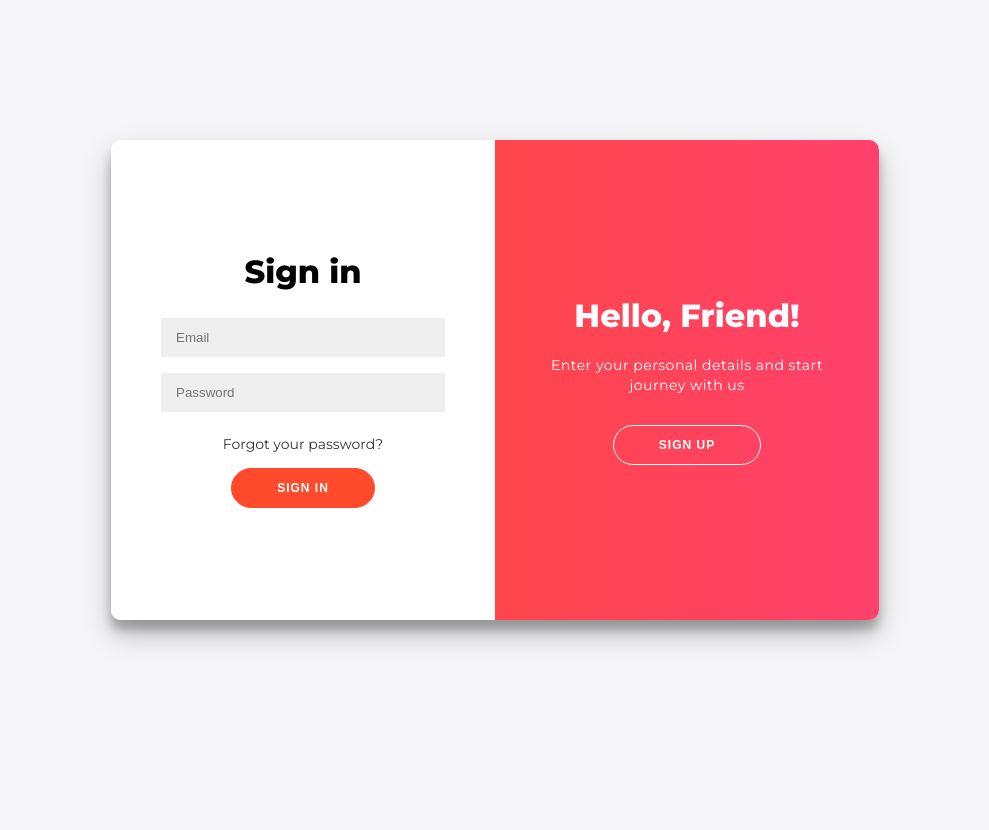
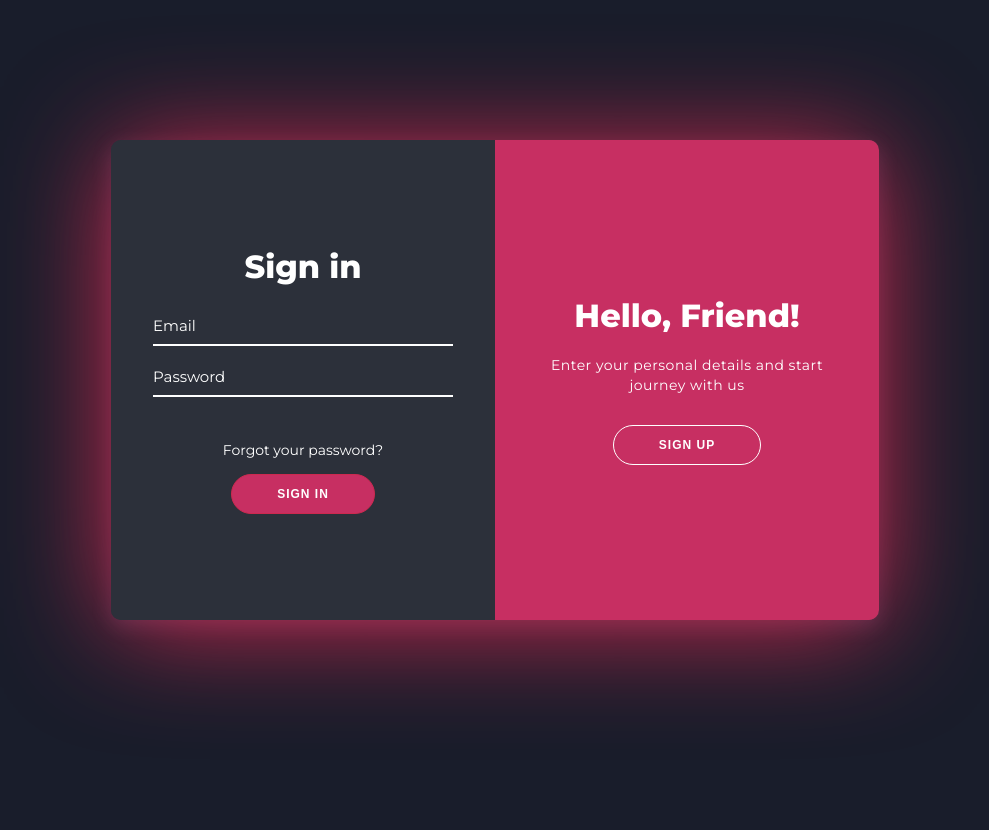
Before and after one commit to munty07/Pi-StreamingApp, a Flask app: page / in a window 1280 px wide. Shown: the whole page, without its empty margins (145-1134 px from the left). Run offline with Flask 3, Linux system fonts and the light colour scheme.

Commit message:
updated styling

```diff
--- a/project/static/css/login.css
+++ b/project/static/css/login.css
@@ -5,7 +5,7 @@
 }
 
 body {
-	background: #f6f5f7;
+	background: #191d2b;
 	display: flex;
 	justify-content: center;
 	align-items: center;
@@ -18,6 +18,7 @@ body {
 h1 {
 	font-weight: bold;
 	margin: 0;
+	color: #fff;
 }
 
 h2 {
@@ -37,20 +38,20 @@ span {
 }
 
 a {
-	color: #333;
+	color: #fff;
 	font-size: 14px;
 	text-decoration: none;
 	margin: 15px 0;
 }
 a:hover{
-	color: rgb(74, 85, 187);
+	color: #ff2770;
 	text-decoration: underline;
 }
 
 button {
 	border-radius: 20px;
-	border: 1px solid #FF4B2B;
-	background-color: #FF4B2B;
+	border: 1px solid #cd294f;
+	background-color: #c72f62;
 	color: #FFFFFF;
 	font-size: 12px;
 	font-weight: bold;
@@ -63,8 +64,10 @@ button {
 button:active {
 	transform: scale(0.95);
 }
-button:focus {
+button:focus,
+button:hover {
 	outline: none;
+	background-color: #ff2770;
 }
 button.ghost {
 	background-color: transparent;
@@ -73,7 +76,7 @@ button.ghost {
 }
 
 form {
-	background-color: #FFFFFF;
+	background-color: #2c303a;
 	display: flex;
 	align-items: center;
 	justify-content: center;
@@ -83,19 +86,49 @@ form {
 	text-align: center;
 }
 
-input {
-	background-color: #eee;
-	border: none;
-	padding: 12px 15px;
-	margin: 8px 0;
-	width: 100%;
+
+.input-box{
+    margin-bottom: 30px;
+	position: relative;
+}
+.input-box input{
+    width: 100%;
+    height: 100%;
+    background: transparent;
+    border: none;
+    outline: none;
+    color: #fff;
+    font-weight: 600;
+    border-bottom: 2px solid #fff;
+    width: 300px;
+}
+.input-box label{
+	position: absolute;
+    left: 0;
+    bottom: 10px;
+    font-size: 15px;
+    color: #fff;
+    pointer-events: none;
+    transition: all 0.3s ease;
+}
+
+.input-box input:focus ~ label,
+.input-box label.active{
+	bottom: 30px;
+    font-size: 13px;
+    color: #ff2770;
+}
+
+.input-box input:focus{
+	border-bottom: 2px solid #cd294f;
 }
 
 .container {
-	background-color: #fff;
+	background-color: #2c303a;
 	border-radius: 10px;
-  	box-shadow: 0 14px 28px rgba(0,0,0,0.25),
-			0 10px 10px rgba(0,0,0,0.22);
+  	/* box-shadow: 0 14px 28px rgba(0,0,0,0.25),
+			0 10px 10px rgba(0,0,0,0.22); */
+	box-shadow: 0 7px 111px 0 rgb(205 41 79), 0 6px 20px 0 rgba(225, 142, 217, 0.19);
 	position: relative;
 	overflow: hidden;
 	width: 768px;
@@ -156,9 +189,9 @@ input {
 }
 
 .overlay {
-	background: #FF416C;
-	background: -webkit-linear-gradient(to right, #FF4B2B, #FF416C);
-	background: linear-gradient(to right, #FF4B2B, #FF416C);
+	background: #c72f62;
+	/* background: -webkit-linear-gradient(to right, #c72f62, #ff2770); */
+	/* background: linear-gradient(to right, #c72f62, #ff2770); */
 	background-repeat: no-repeat;
 	background-size: cover;
 	background-position: 0 0;
@@ -169,6 +202,11 @@ input {
 	width: 200%;
   	transform: translateX(0);
 	transition: transform 0.6s ease-in-out;
+}
+
+.overlay button:hover{
+	background: #ff2770;
+	border: 2px solid #cd294f;
 }
 
 .container.right-panel-active .overlay {
--- a/project/static/script/login.js
+++ b/project/static/script/login.js
@@ -9,3 +9,17 @@ signUpButton.addEventListener('click', () => {
 signInButton.addEventListener('click', () => {
     container.classList.remove("right-panel-active");
 });
+
+// Obținem toate input-urile și label-urile
+const inputFields = document.querySelectorAll('.input-box input');
+
+// Pentru fiecare input, adăugăm un eveniment pentru a urmări schimbările
+inputFields.forEach(inputField => {
+    inputField.addEventListener('input', function () {
+        if (this.value.trim() !== '') {
+            this.parentNode.querySelector('label').classList.add('active');
+        } else {
+            this.parentNode.querySelector('label').classList.remove('active');
+        }
+    });
+});
--- a/project/templates/login.html
+++ b/project/templates/login.html
@@ -13,20 +13,39 @@
 		<div class="form-container sign-up-container">
 			<form action="/register" method="POST">
 				<h1>Create Account</h1>
-				<br>
-				<input type="text" name="regUsername" placeholder="Name" />
-				<input type="email" name="regEmail"  placeholder="Email" />
-				<input type="password" name="regPassword" placeholder="Password" />
-				<input type="text" name="regAddress" placeholder="Address" />
+				<br><br>
+				<div class="input-box">
+					<input type="text" name="regUsername" id="regUsername" required>
+					<label for="regUsername">Name</label>
+				</div>
+				<div class="input-box">
+					<input type="email" name="regEmail" required/>
+					<label for="regEmail">Email</label>
+				</div>
+				<div class="input-box">
+					<input type="password" name="regPassword" required/>
+					<label for="regPassword">Password</label>
+				</div>
+				<div class="input-box">
+					<input type="text" name="regAddress" required/>
+					<label for="regAddress">Address</label>
+				</div>
+
 				<button type="submit">Sign Up</button>
 			</form>
 		</div>
 		<div class="form-container sign-in-container">
 			<form action="/" method="POST">
 				<h1>Sign in</h1>
-				<br>
-				<input type="email" name="email" placeholder="Email" />
-				<input type="password" name="password" placeholder="Password" />
+				<br><br>
+				<div class="input-box">
+					<input type="email" name="email" id="email" required/>
+					<label for="email">Email</label>
+				</div>
+				<div class="input-box">
+					<input type="password" name="password" id="password" required />
+					<label for="password">Password</label>
+				</div>
 				<a href="/reset_password">Forgot your password?</a>
 				<button type="submit">Sign In</button>
 			</form>
--- a/project/templates/reset_password.html
+++ b/project/templates/reset_password.html
@@ -11,12 +11,13 @@
 <body>
     <div class="container mt-5">
         <div class="row">
-            <div class="col-md-6 offset-md-3 card-container">
+            <div class="card-container">
                 <div class="card">
                     <div class="card-body">
                         <a href="/" class="btnHome" title="Back to login">
                             <i class="fa fa-home"></i>
                         </a>
+                        <br>
                         <h2 class="card-title text-center">Reset Password</h2>
                         <br>
                         {% if message %}
```
Also changed, not shown: project/static/css/home.css (added, +87 -0 lines), project/static/css/resetPassword.css (+17 -12 lines), project/static/script/resetPassword.js (+14 -0 lines), project/templates/home.html (+15 -10 lines), 1 other file.
